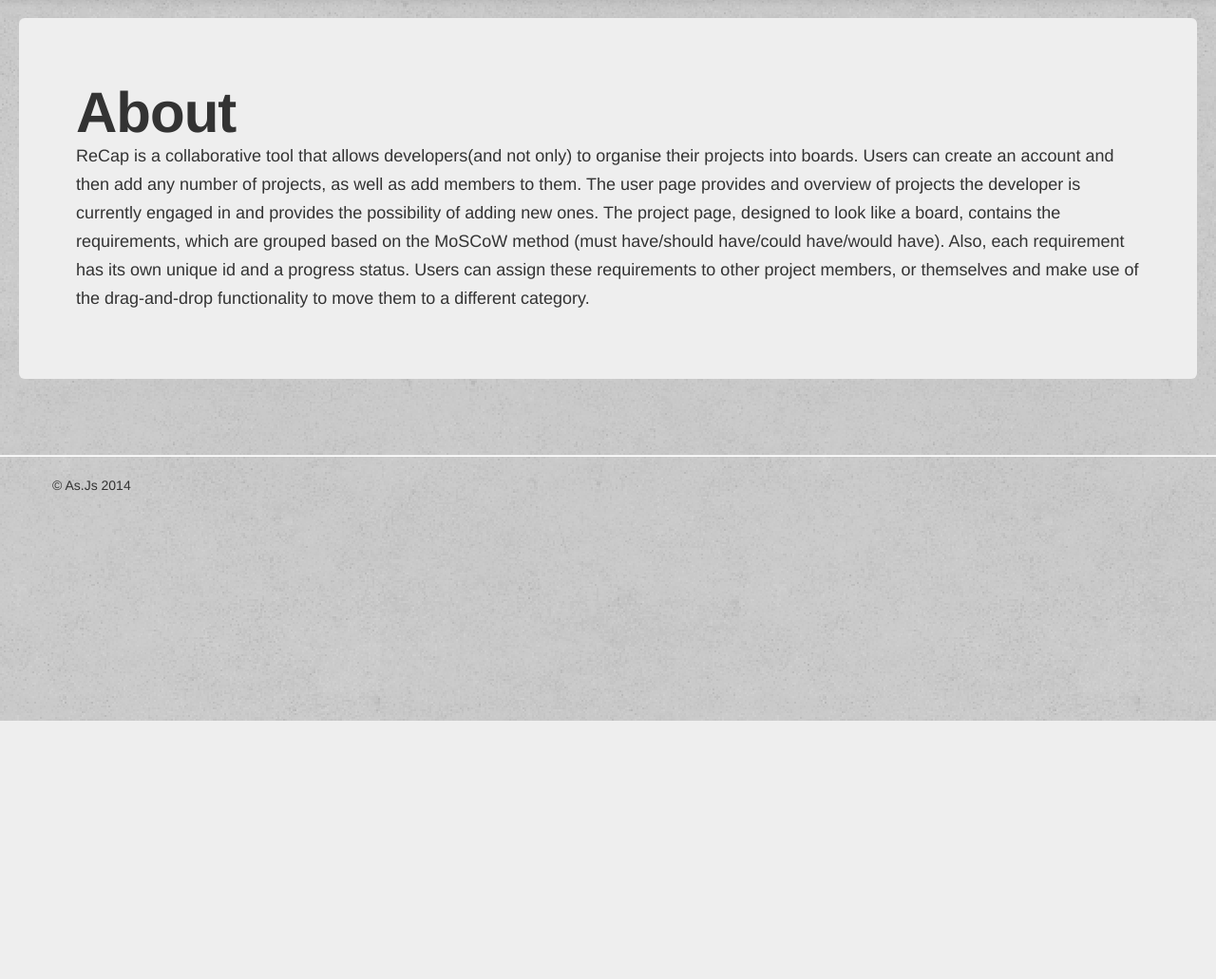
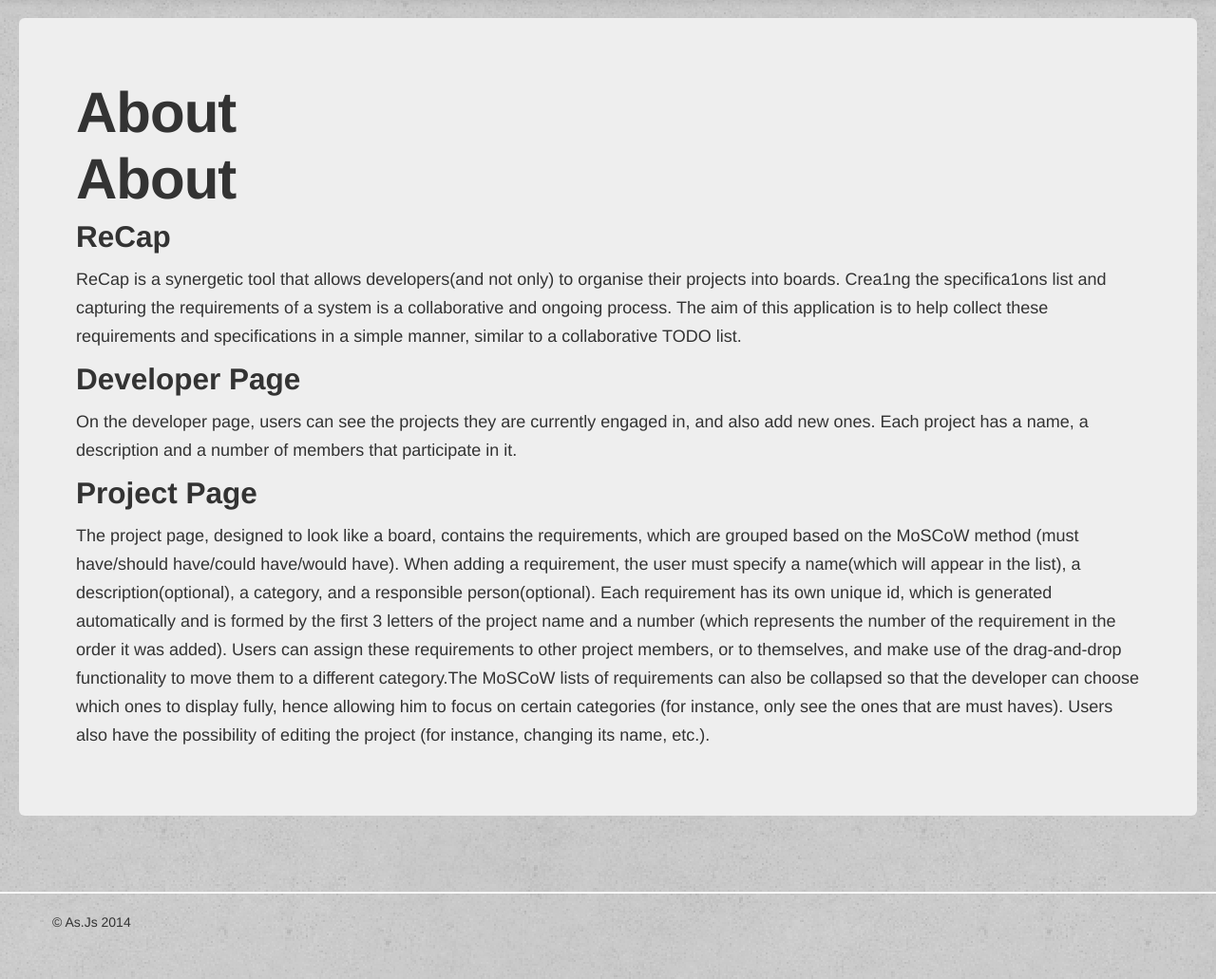
Before and after one commit to spinakr/DIM3_team-as.js, a Django app: page /recap/about/ in a window 1280 px wide. Shown: the part 41-1072 px from the top of the page at 95% size. Before the commit the page ends 800 px from the top, so only its background shows below. Run offline with Django 3.2, Linux system fonts and the light colour scheme; some libraries are stand-ins or nearby versions.

Commit message:
about page content

```diff
--- a/templates/recap/about.html
+++ b/templates/recap/about.html
@@ -3,14 +3,41 @@
 {% block body_block %}
 <div class="hero-unit">
     <h1>About</h1>
-    <p>ReCap is a collaborative tool that allows developers(and not only) to organise their projects into boards.
-       Users can create an account and then add any number of projects, as well as add members to them. The user page
-       provides and overview of projects the developer is currently engaged in and provides the possibility of adding
-       new ones. The project page, designed to look like a board, contains the requirements, which are grouped based on
-       the MoSCoW method (must have/should have/could have/would have). Also, each requirement has its own unique id and
-       a progress status. Users can assign these requirements to other project members, or themselves and make use of the
-       drag-and-drop functionality to move them to a different category.
+    <!DOCTYPE html>
+<html>
+<body>
+
+<h1>About</h1>
+<h2>ReCap</h2>
+<p> ReCap is a synergetic tool that allows developers(and not only) to organise their projects into boards.
+    Crea1ng	the	speciﬁca1ons list and capturing the	requirements of	a system is	a collaborative and ongoing
+    process. The aim of this application is to help collect these requirements and specifications in a simple
+    manner, similar to a collaborative TODO list.
+</p>
+
+
+<h2>Developer Page</h2>
+<p> On the developer page, users can see the projects they are currently engaged in, and also add new ones. Each project
+    has a name, a description and a number of members that participate in it.
+</p>
+
+
+<h2>Project Page</h2>
+<p> The project page, designed to look like a board, contains the requirements, which are grouped based on
+    the MoSCoW method (must have/should have/could have/would have). When adding a requirement, the user must
+    specify a name(which will appear in the list), a description(optional), a category, and a responsible person(optional).
+    Each requirement has its own unique id, which is generated automatically and is formed by the first 3 letters of the
+    project name and a number (which represents the number of the requirement in the order it was added).
+    Users can assign these requirements to other project members, or to themselves, and make use
+    of the drag-and-drop functionality to move them to a different category.The MoSCoW lists of requirements can also
+    be collapsed so that the developer can choose which ones to display fully, hence allowing him to focus on certain
+    categories (for instance, only see the ones that are must haves). Users also have the possibility of editing the project
+    (for instance, changing its name, etc.).
     </p>
+
+</body>
+</html>
+
 </div>
 
 <div class="row-fluid">
```
